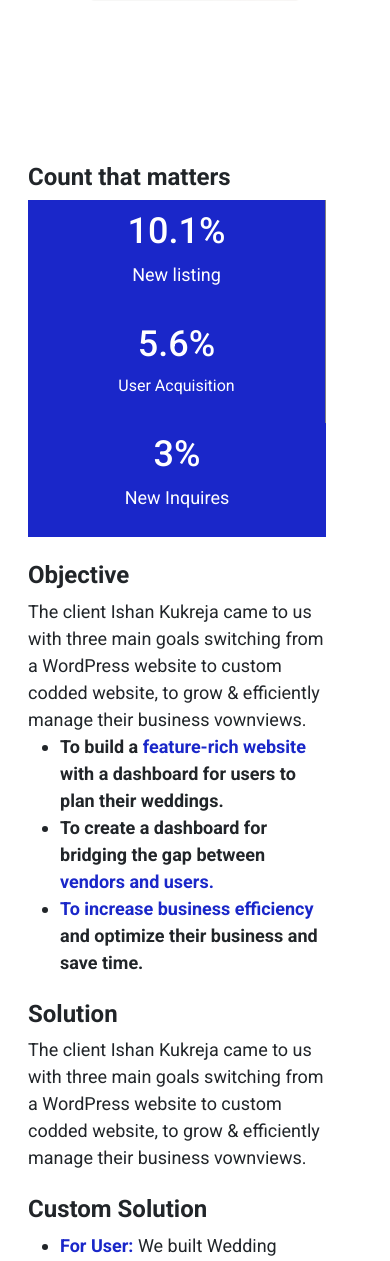
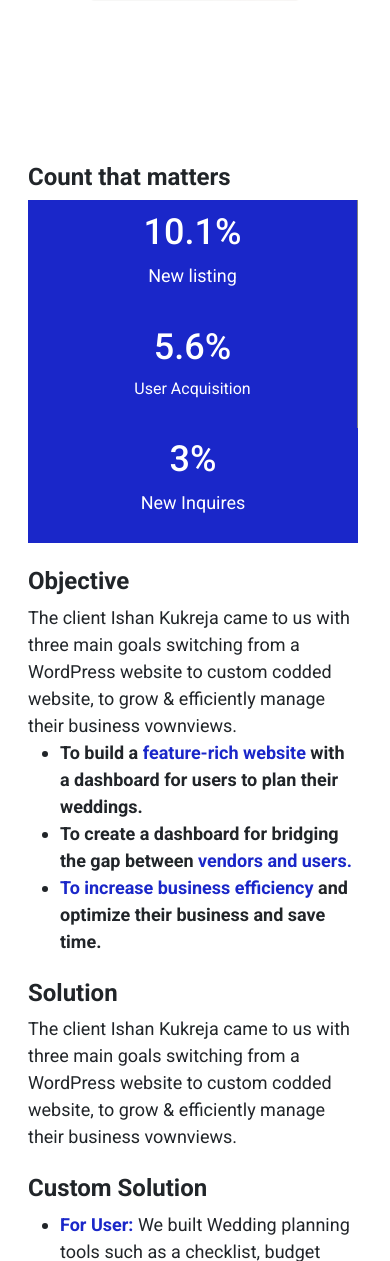
Before and after one commit to TITAN-LIBRARY/SITEGUIDE, a Django app: page /case_study/ in a window 390 px wide. Shown: the part 960-2221 px from the top of the page. Run offline with Django 4.2, Linux system fonts and the light colour scheme; some libraries are stand-ins or nearby versions.

Commit message:
11/11/22 - Prantik Small fixes on caseStudy

```diff
--- a/home/static/js/landingpage.js
+++ b/home/static/js/landingpage.js
@@ -25,7 +25,6 @@ $('.owl-carousel').owlCarousel({
     // navText: [`<img src="../../media_files/media/prev-arrow.png">`, `<img  src="../../media_files/media/next-arrow.png">`],
     slideTransition: 'linear',
     autoplayHoverPause: true,
-    // reduce width of the cards
     responsive:{
       0:{
           items:1
--- a/home/templates/base.html
+++ b/home/templates/base.html
@@ -44,7 +44,7 @@
         .btn .small-btn {
             padding: 0.5rem 1rem;
             border-radius: 5px;
-            font-size: 1.2rem
+            font-size: 1.2rem;
         }
 
         /*                Not using */
--- a/home/templates/case_study.html
+++ b/home/templates/case_study.html
@@ -157,6 +157,9 @@
   @media (max-width: 400px){
     .ps-5{
       padding-left: 0 !important;
+    }
+    .pe-5{
+      padding-right: 1rem!important;
     }
     .show-only-pc {
       display: none;
```
